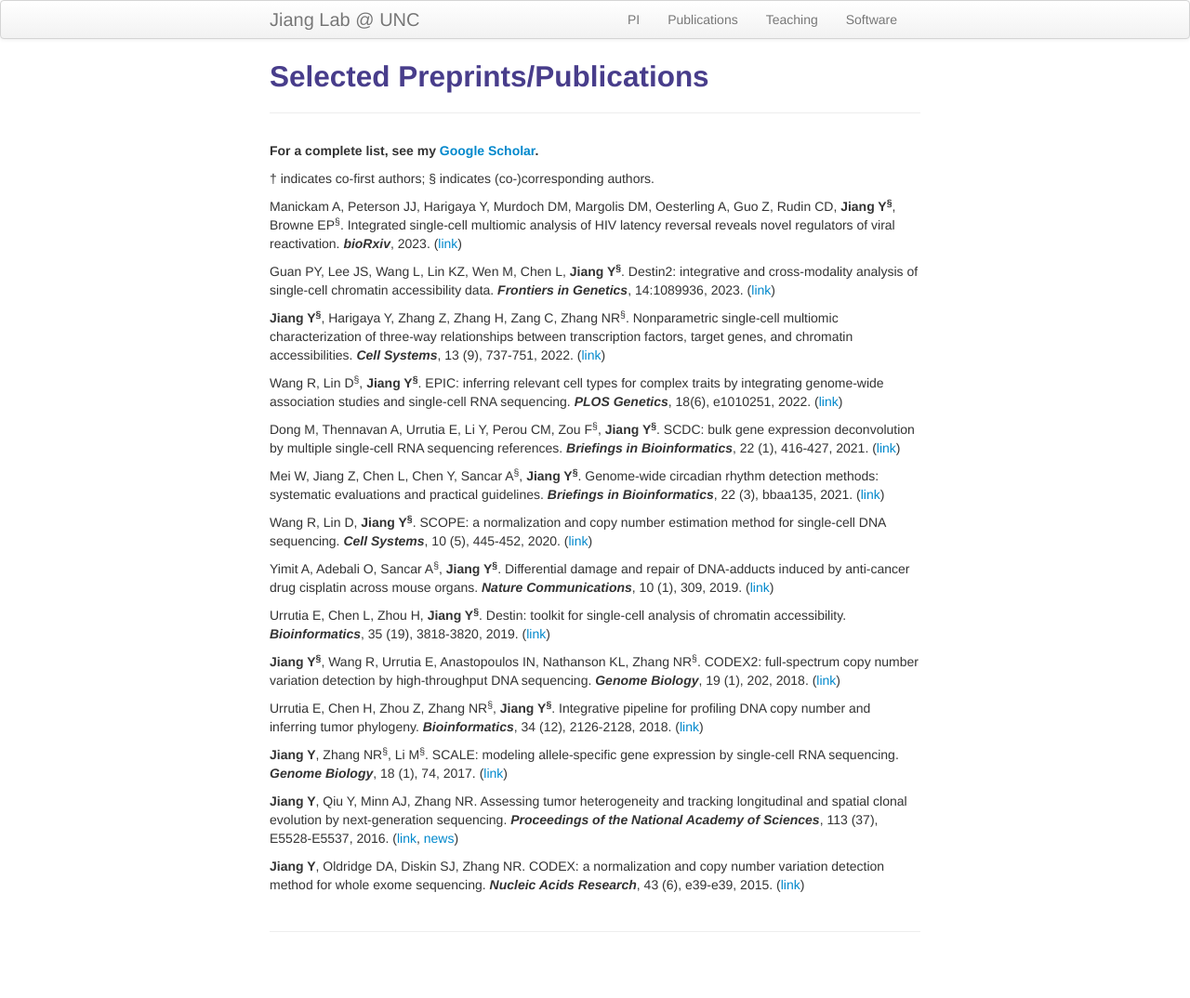
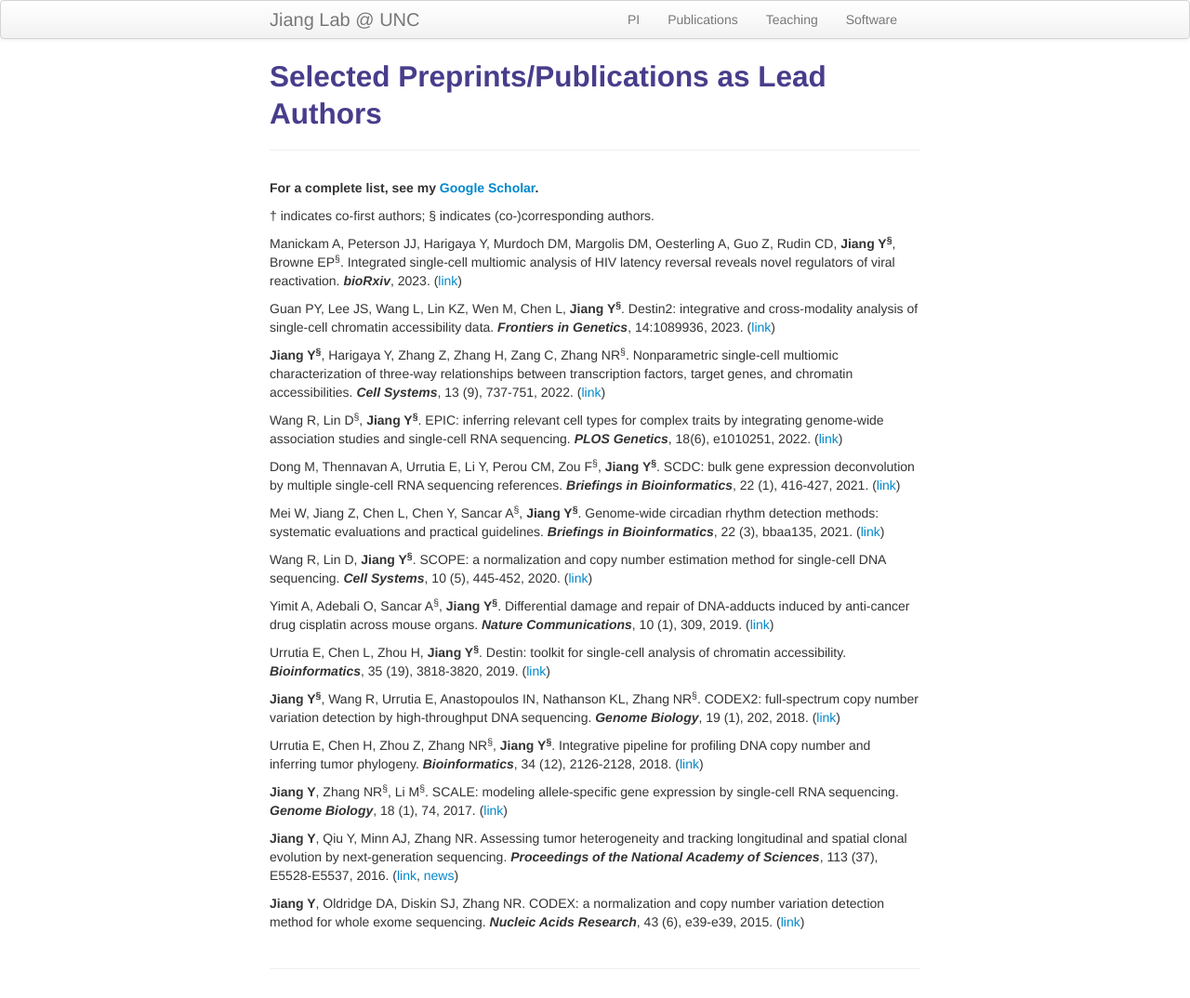
Before and after one commit to yuchaojiang/yuchaojiang.github.io, a Jekyll site: the page built from pages/pubs.md, in a window 1280 px wide. Shown: the whole page at 93% size. Built offline with Jekyll 4.4.1, drawn with Linux system fonts in a browser that asks for light colours; before the commit the page ends 1034 px from its top, so only the background shows below that.

Commit message:
Update pubs.md

```diff
--- a/pages/pubs.md
+++ b/pages/pubs.md
@@ -1,6 +1,6 @@
 ---
 layout: page
-title: Selected Preprints/Publications
+title: Selected Preprints/Publications as Lead Authors
 description: Yuchao Jiang's publications
 ---
 
```
